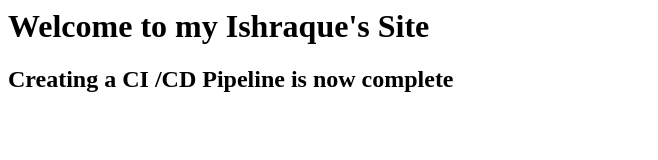
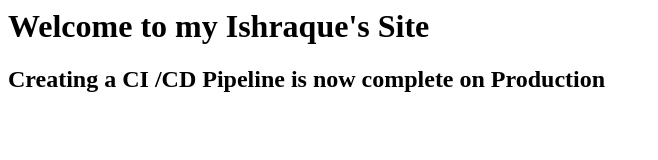
Before and after one commit to aseerishraque/aws-ci-cd-website, a plain HTML site: page index.html in a window 1280 px wide. Shown: the whole page, without its empty margins (0-658 px from the left). Drawn offline with Linux system fonts and the light colour scheme.

Commit message:
Production

```diff
--- a/index.html
+++ b/index.html
@@ -3,6 +3,6 @@
 <body>
 
 <h1> Welcome to my Ishraque's Site </h1>
-<h2> Creating a CI /CD Pipeline is now complete </h2>
+<h2> Creating a CI /CD Pipeline is now complete on Production </h2>
 </body>
 </html>
```
